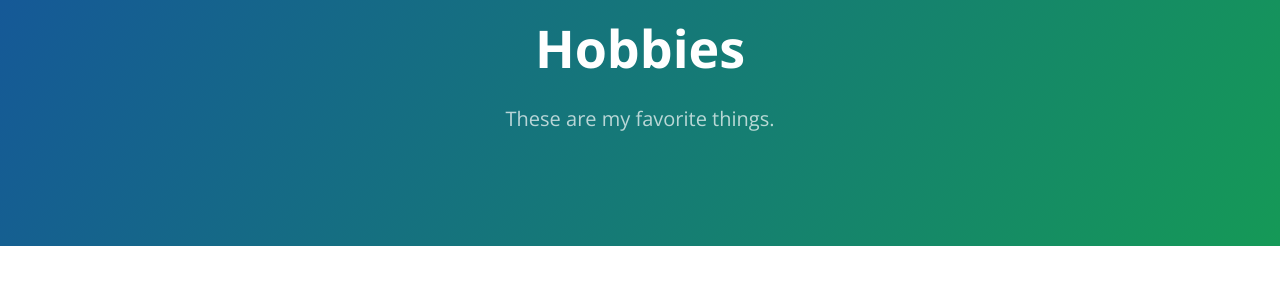
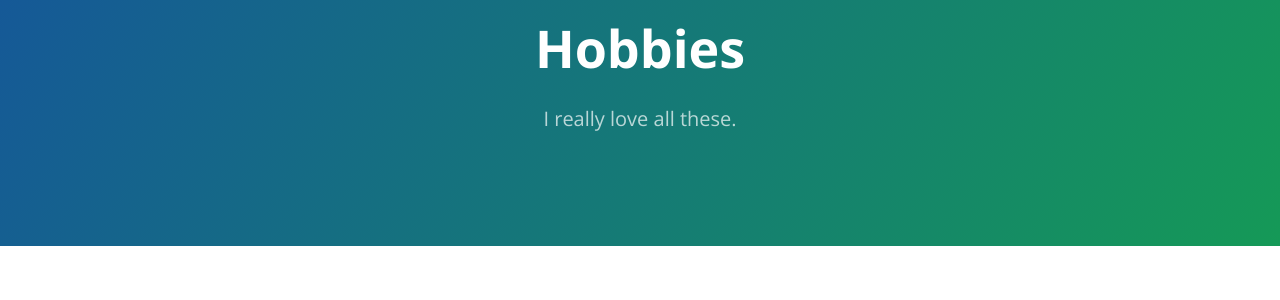
Before and after one commit to spencerericfong/spencerericfong.github.io, a Jekyll site: the page built from hobbies.md, in a window 1280 px wide and 900 px high. Shown: the part 127-427 px from the top of the window. Built offline with Jekyll 4.4.1, drawn with Linux system fonts in a browser that asks for light colours.

Commit message:
updated hobbies tagline

```diff
--- a/hobbies.md
+++ b/hobbies.md
@@ -1,7 +1,7 @@
 ---
 layout: page
 title: Hobbies
-tagline: These are my favorite things.
+tagline: I really love all these.
 permalink: /hobbies.html
 ---
 
```
